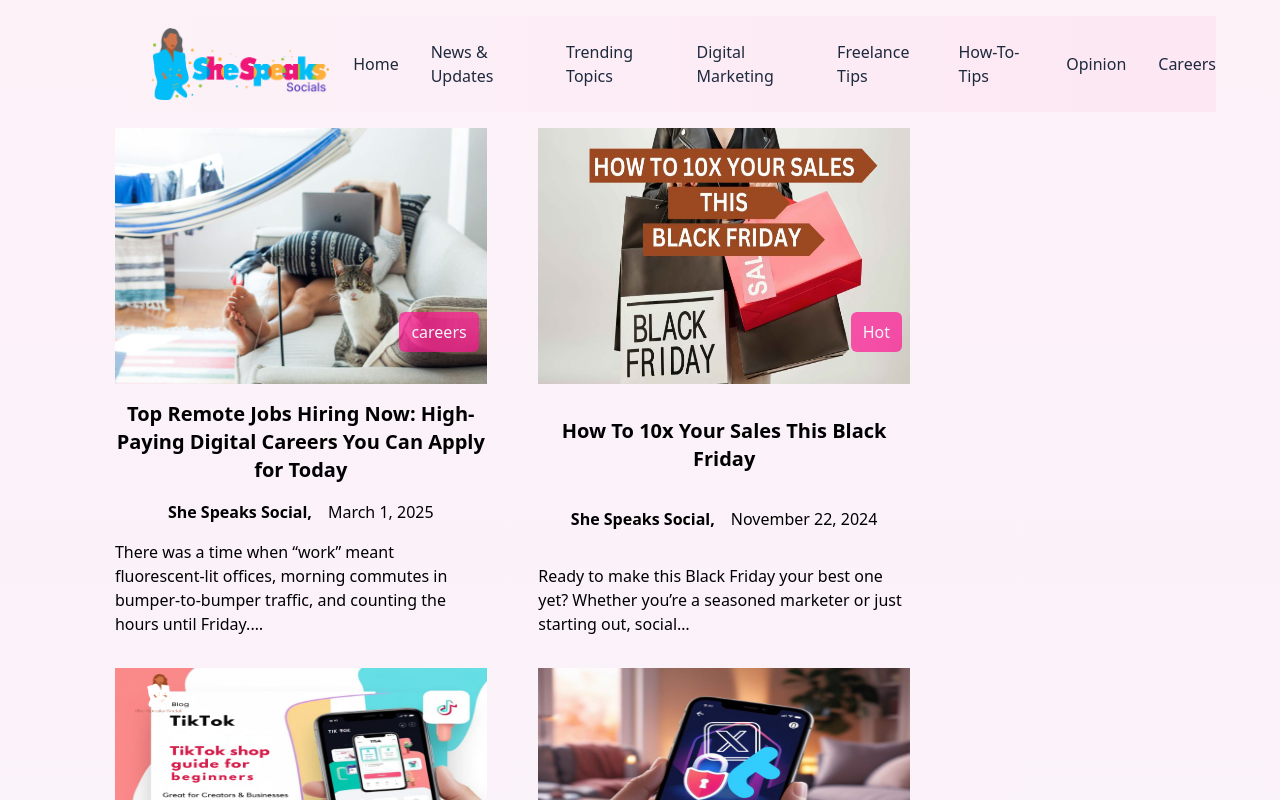
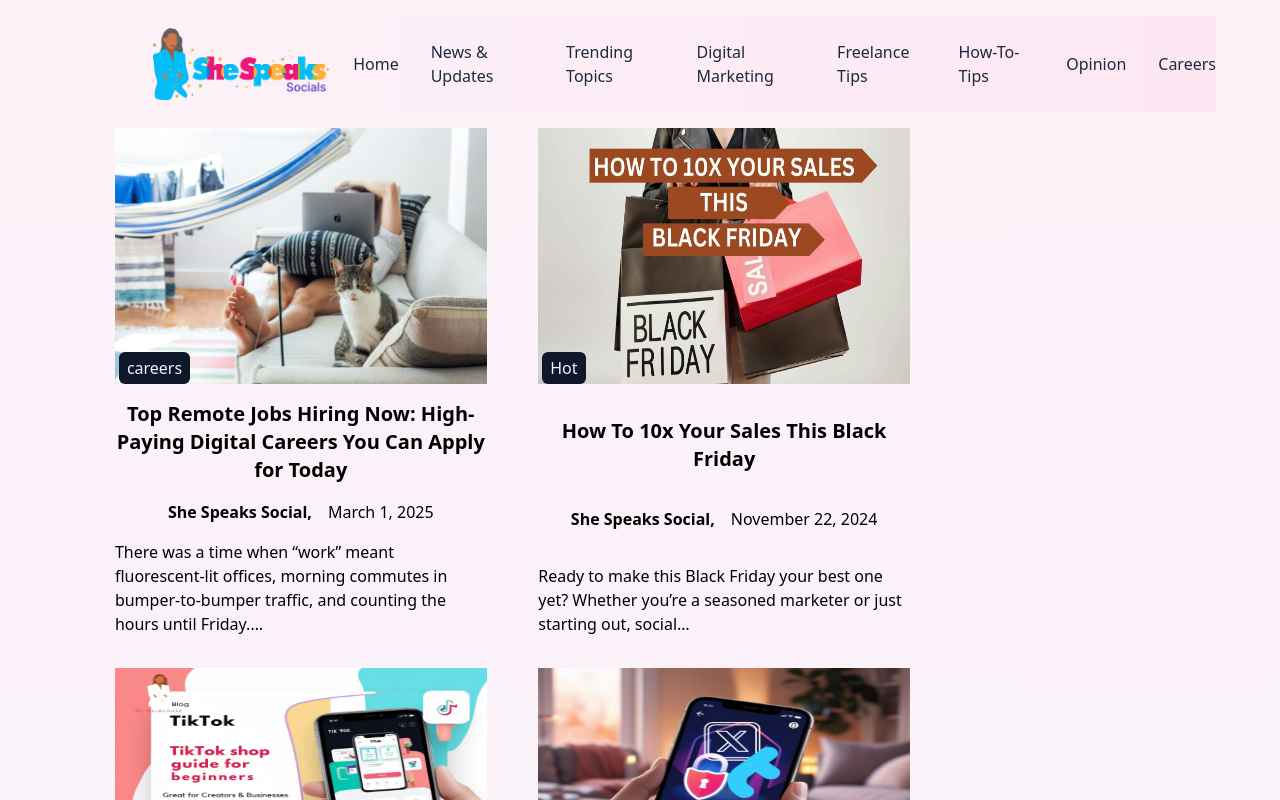
Before and after one commit to MatthewsRicky/shespeaksocial, a Next.js app: page /blog in a window 1280 px wide. Shown: the top 800 px of the page. Built offline with nearby package versions, Linux system fonts and the light colour scheme.

Commit message:
placement, bg and hover effects of image titles

```diff
--- a/components/Blog.tsx
+++ b/components/Blog.tsx
@@ -12,7 +12,7 @@ const Blog = () => {
 		      <div key={post.id} className="relative flex flex-col items-center justify-between h-full sm:mx-4 w-[95%] mx-auto rounded-md gap-4">
 			      <div className="relative flex items-center justify-between w-full h-64">
 				      <Image src={post.imageUrl} alt={post.imageAlt} width={500} height={500} className="absolute flex w-full justify-start h-full" />
-				      <span className="absolute right-2 bottom-8 text-slate-100 bg-deep-pink/70 px-3 py-2 rounded-md">{post.imageTitle}</span>
+				      <span className="absolute left-1 bottom-0 text-slate-100 bg-slate-900 hover:bg-deep-pink/70 px-2 py-1 rounded-md">{post.imageTitle}</span>
 			      </div>
 
 			      <h1 className="text-xl font-bold text-center">{post.title}</h1>
```
